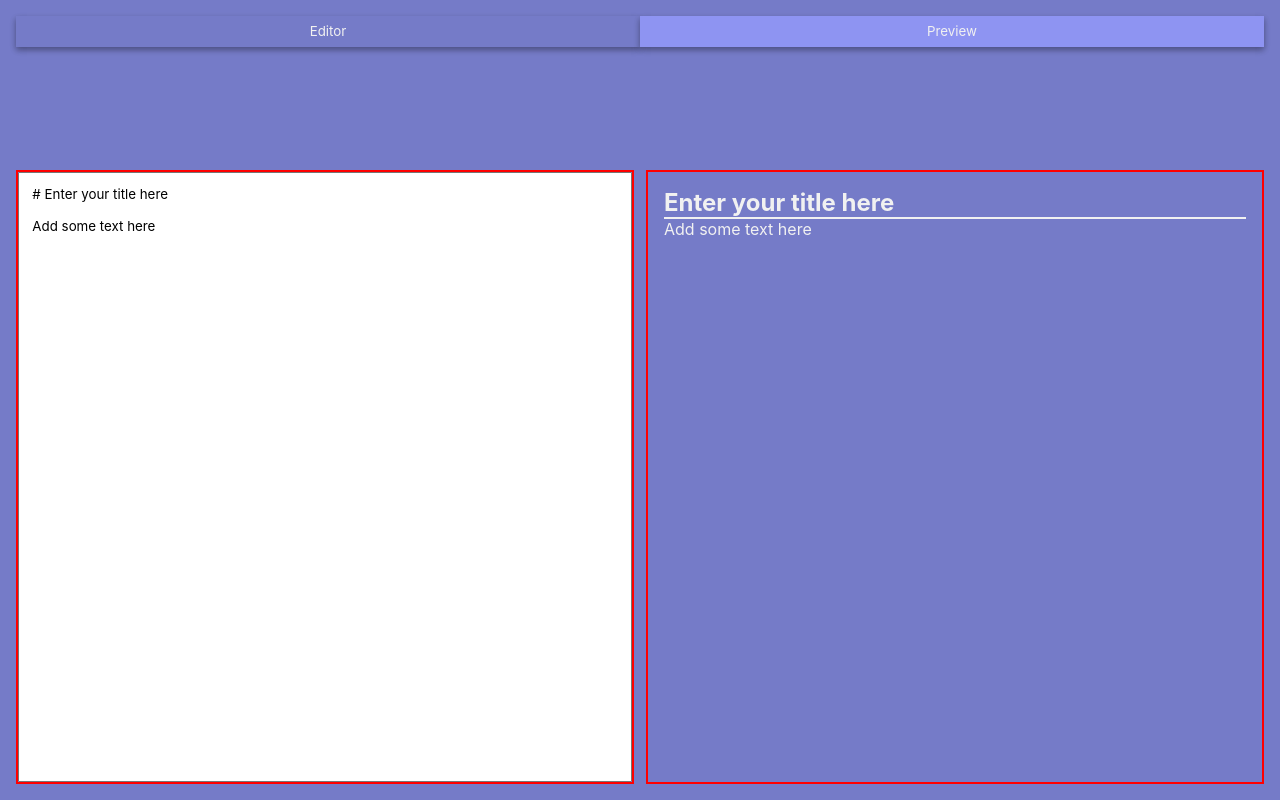
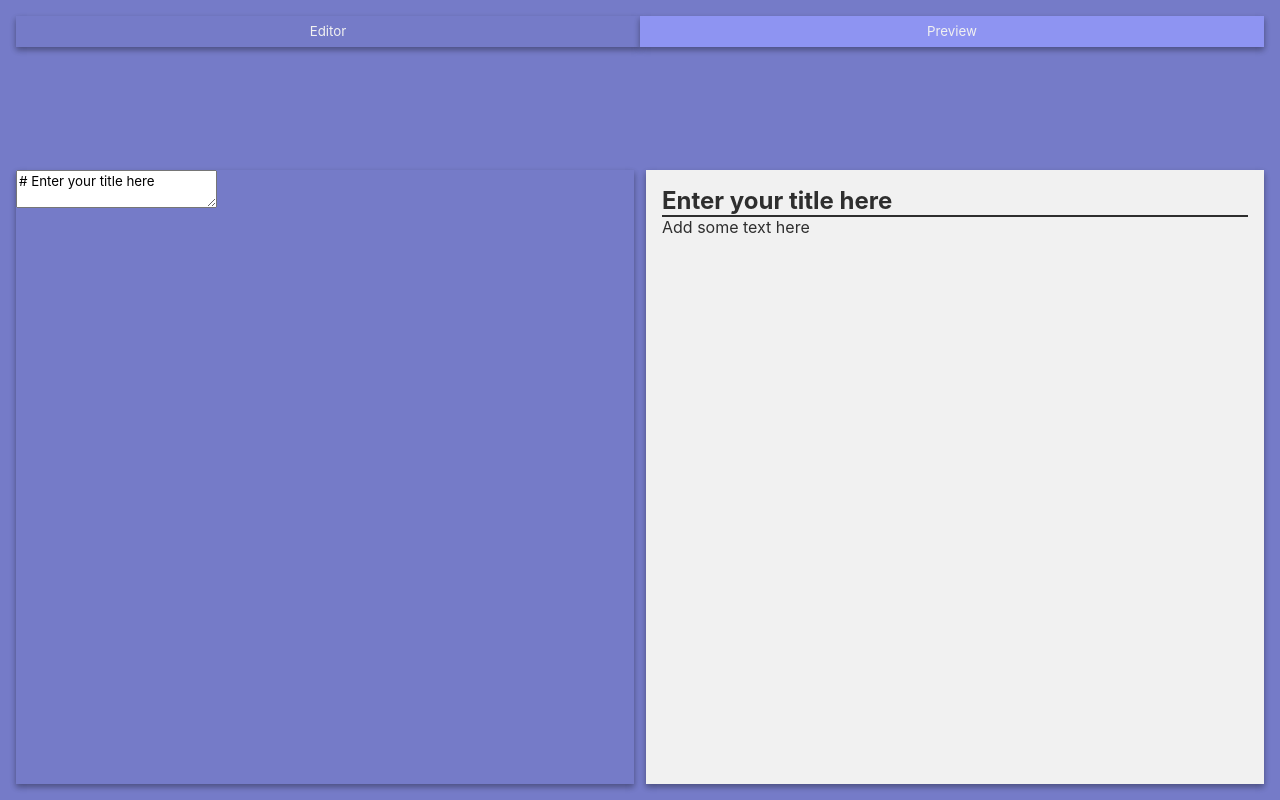
Before and after one commit to Roykovich/md-blog, a React (Create React App) app: page / in a window 1280 px wide. Built offline with nearby package versions, Linux system fonts and the light colour scheme.

Commit message:
Add styles such as background color, font size, scrollbars and so on

```diff
--- a/src/components/NewPost/Previewer.css
+++ b/src/components/NewPost/Previewer.css
@@ -1,21 +1,31 @@
 #previewer {
-  border: red 2px solid;
   grid-area: 2 / 2 / 3 / 3;
+
   padding: 1em;
+  background-color: #f1f1f1;
+  box-shadow: var(--box-shadow);
+
+  color: #2e2e2e;
   font-family: sans-serif;
+
+  /* This properties are literally god itself. */
+  overflow-wrap: break-word;
+  word-break: break-all;
+
+  overflow-y: scroll;
 }
 
 #previewer h1 {
-  border-bottom: 2px solid var(--normal-font-color);
+  border-bottom: 2px solid #2e2e2e;
 }
 
 #previewer h2 {
-  border-bottom: 1px solid var(--normal-font-color);
+  border-bottom: 1px solid #2e2e2e;
 }
 
 #previewer blockquote {
-  border-left: 3px solid var(--normal-font-color);
-  color: var(--normal-font-color);
+  border-left: 3px solid #2e2e2e;
+  color: #2e2e2e;
   padding-left: 5px;
   margin-left: 25px;
 }
@@ -41,3 +51,16 @@
   max-width: 90%;
   margin: 2rem auto;
 }
+
+#previewer::-webkit-scrollbar {
+  width: 0.5em;
+}
+
+#previewer::-webkit-scrollbar-track {
+  background: none;
+}
+
+#previewer::-webkit-scrollbar-thumb {
+  background-color: darkgray;
+  width: 0.25em;
+}
--- a/src/components/NewPost/TextEditor.css
+++ b/src/components/NewPost/TextEditor.css
@@ -1,15 +1,30 @@
 #text-editor {
-  border: red 2px solid;
   grid-area: 2 / 1 / 3 / 2;
   width: 100%;
-  outline: none;
+  box-shadow: var(--box-shadow);
+  font-family: sans-serif;
   resize: vertical;
-  font-family: sans-serif;
 }
 
-textarea {
+#text-area {
   resize: none;
   width: 100%;
   height: 100%;
   padding: 1em;
+
+  font-size: 1em;
+  outline: none;
 }
+
+#text-area::-webkit-scrollbar {
+  width: 0.5em;
+}
+
+#text-area::-webkit-scrollbar-track {
+  background: none;
+}
+
+#text-area::-webkit-scrollbar-thumb {
+  background-color: darkgray;
+  width: 0.25em;
+}
```
